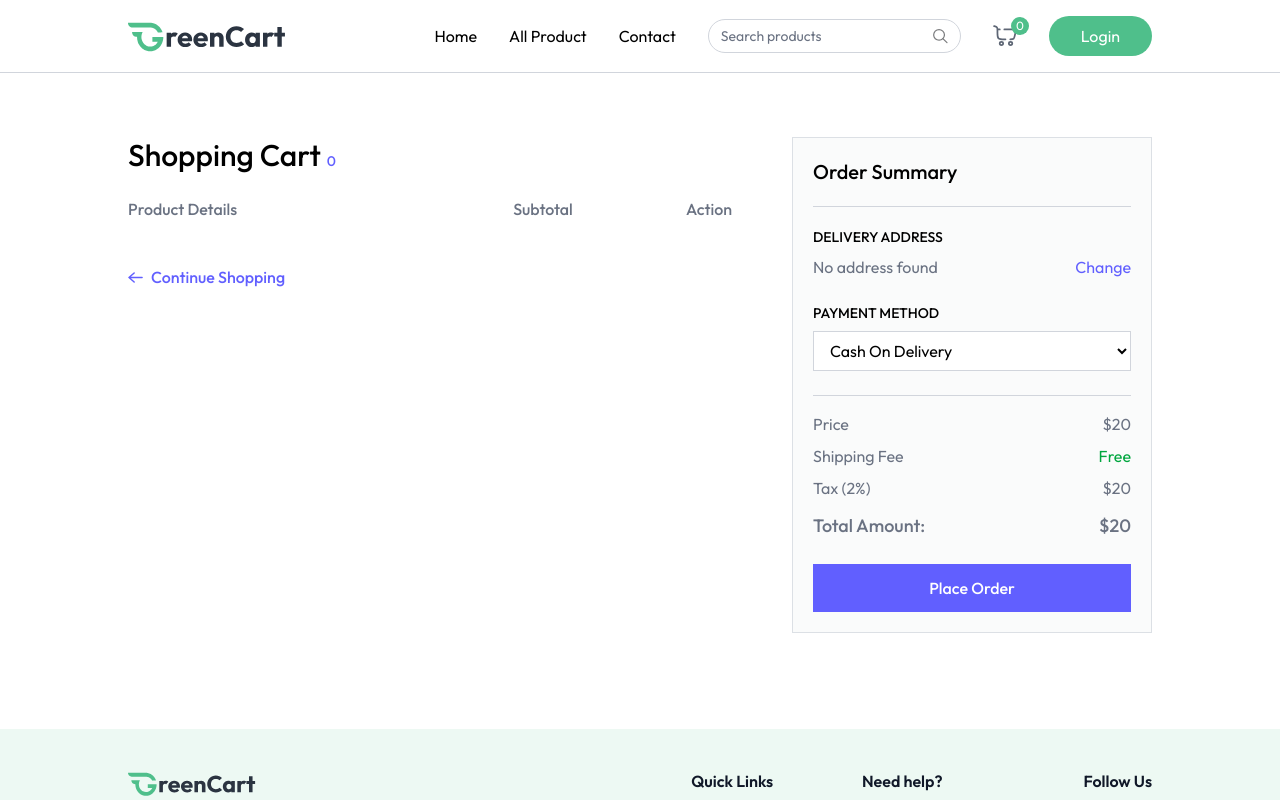
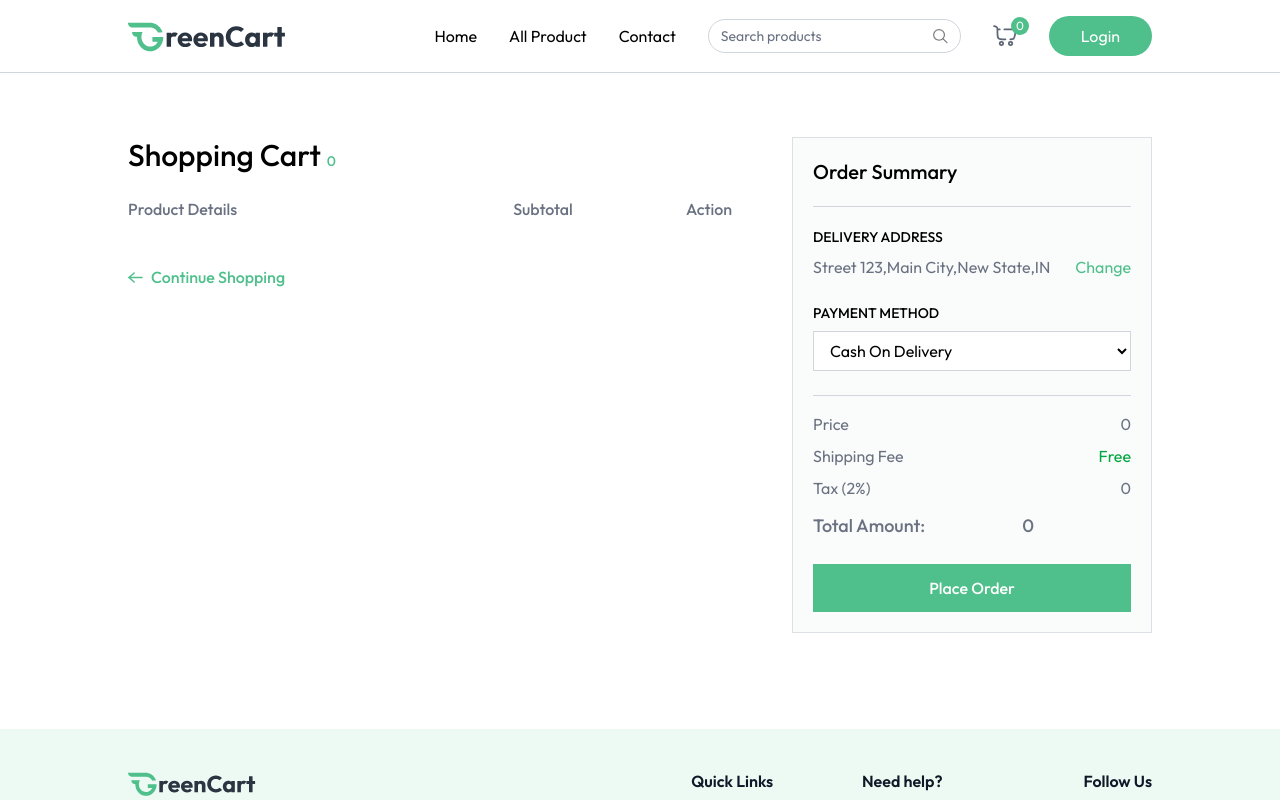
Before and after one commit to arju707/GroceryDeliveryWebsite, a React (Vite) app in the folder Client/: page /cart in a window 1280 px wide. Shown: the top 800 px of the page. Built offline with nearby package versions, Linux system fonts and the light colour scheme.

Commit message:
cartPageCompleated

```diff
--- a/Client/src/context/AppContext.jsx
+++ b/Client/src/context/AppContext.jsx
@@ -89,17 +89,19 @@ export const AppContextProvider=({children})=>{
 
     //total cart amount
 
-    const getCartAmount = ()=>{
-        let totalAmount = 0;
-        for (const items in cartItems){
-            let itemInfo = products.find((product)=>product._id === items );
-            if(cartItems[items] > 0 ){
-                totalAmount += itemInfo.offerprice * cartItems[items]
-            }
+   const getCartAmount = () => {
+    let total = 0
+    for (const key in cartItems) {
+        const product = products.find((item) => item._id === key)
+        if (product) {
+            const quantity = cartItems[key]
+            const price = Number(product.offerPrice) || 0
+            total += price * quantity
         }
-        return Math.floor(totalAmount *100) / 100
+    }
+    return total
+}
 
-    }
 
 
     useEffect(()=>{
--- a/Client/src/pages/Cart.jsx
+++ b/Client/src/pages/Cart.jsx
@@ -1,10 +1,10 @@
 import { useEffect, useState } from "react"
 import { useAppContext } from "../context/AppContext"
-import { dummyAddress } from "../assets/assets"
+import { assets, dummyAddress } from "../assets/assets"
 
 const Cart = () => {
 
-    const {products, currency, cartItems, removeFromCart, getCartCount, updateCartItems, navigate, getCartAmount} = useAppContext()
+    const {products, currency, cartItems, removeFromCart, getCartCount, updateCartItem, navigate, getCartAmount} = useAppContext()
 
     const [cartArray, setCartArray] = useState([])
     const [adresses, setAdresses] = useState(dummyAddress)
@@ -13,14 +13,26 @@ const Cart = () => {
     const [paymentOption, setPaymentOption] =useState("COD")
 
 
-    const getCart = ()=>{
-        let tempArray=[]
-        for(const key in cartItems){
-            const product = products.find((item)=> item._id === key)
-            product.quantity = cartItems[key]
-            tempArray.push(product)
+   const getCart = () => {
+    let tempArray = []
+    for (const key in cartItems) {
+        const product = products.find((item) => item._id === key)
+        if (product) {
+            const safeOfferPrice = Number(product.offerPrice) || 0
+            tempArray.push({
+                ...product,
+                quantity: cartItems[key],
+                offerPrice: safeOfferPrice
+            })
         }
-        setCartArray(tempArray)
+    }
+    setCartArray(tempArray)
+}
+
+
+
+    const placeOrder = async()=>{
+
     }
 
     useEffect(()=>{
@@ -37,7 +49,7 @@ const Cart = () => {
         <div className="flex flex-col md:flex-row mt-16">
             <div className='flex-1 max-w-4xl'>
                 <h1 className="text-3xl font-medium mb-6">
-                    Shopping Cart <span className="text-sm text-indigo-500">{getCartCount()}</span>
+                    Shopping Cart <span className="text-sm text-primary">{getCartCount()}</span>
                 </h1>
 
                 <div className="grid grid-cols-[2fr_1fr_1fr] text-gray-500 text-base font-medium pb-3">
@@ -60,7 +72,7 @@ const Cart = () => {
                                     <p>Weight: <span>{product.weight || "N/A"}</span></p>
                                     <div className='flex items-center'>
                                         <p>Qty:</p>
-                                        <select className='outline-none'>
+                                        <select onChange={e=>updateCartItem(product._id, Number(e.target.value))}  value={cartItems[product._id]} className='outline-none'>
                                             {Array(cartItems[product._id] > 9 ? cartItems[product._id] : 9).fill('').map((_, index) => (
                                                 <option key={index} value={index + 1}>{index + 1}</option>
                                             ))}
@@ -69,20 +81,17 @@ const Cart = () => {
                                 </div>
                             </div>
                         </div>
-                        <p className="text-center">${product.offerPrice * product.quantity}</p>
-                        <button className="cursor-pointer mx-auto">
-                            <svg width="20" height="20" viewBox="0 0 20 20" fill="none" xmlns="http://www.w3.org/2000/svg">
-                                <path d="m12.5 7.5-5 5m0-5 5 5m5.833-2.5a8.333 8.333 0 1 1-16.667 0 8.333 8.333 0 0 1 16.667 0" stroke="#FF532E" strokeWidth="1.5" strokeLinecap="round" strokeLinejoin="round" />
-                            </svg>
+                        <p className="text-center">{currency}{product.offerPrice * product.quantity}</p>
+                        <button onClick={()=>removeFromCart(product._id)} className="cursor-pointer mx-auto">
+                            <img src={assets.remove_icon} alt="remove" className="inline-block w-6 h-6" />
                         </button>
                     </div>)
                 )}
 
-                <button className="group cursor-pointer flex items-center mt-8 gap-2 text-indigo-500 font-medium">
-                    <svg width="15" height="11" viewBox="0 0 15 11" fill="none" xmlns="http://www.w3.org/2000/svg">
-                        <path d="M14.09 5.5H1M6.143 10 1 5.5 6.143 1" stroke="#615fff" strokeWidth="1.5" strokeLinecap="round" strokeLinejoin="round" />
-                    </svg>
-                    Continue Shopping
+                <button onClick={()=>{navigate("/products"); scrollTo(0,0)}} className="group cursor-pointer flex items-center mt-8 gap-2 text-indigo-500 font-medium">
+                    <img className="group-hover:-translate-x-1 transition" src={assets.arrow_right_icon_colored} alt="arrow" />
+                    <p className="text-primary">Continue Shopping</p>
+
                 </button>
 
             </div>
@@ -94,16 +103,20 @@ const Cart = () => {
                 <div className="mb-6">
                     <p className="text-sm font-medium uppercase">Delivery Address</p>
                     <div className="relative flex justify-between items-start mt-2">
-                        <p className="text-gray-500">No address found</p>
-                        <button onClick={() => setShowAddress(!showAddress)} className="text-indigo-500 hover:underline cursor-pointer">
+                        <p className="text-gray-500">{selectedAdress ? `${selectedAdress.street},${selectedAdress.city},${selectedAdress.state},${selectedAdress.country}` : "No address found"}</p>
+                        <button onClick={() => setShowAddress(!showAddress)} className="text-primary hover:underline cursor-pointer">
                             Change
                         </button>
                         {showAddress && (
                             <div className="absolute top-12 py-1 bg-white border border-gray-300 text-sm w-full">
-                                <p onClick={() => setShowAddress(false)} className="text-gray-500 p-2 hover:bg-gray-100">
-                                    New York, USA
+                                {adresses.map(( adresses, index)=>(
+
+                                    <p onClick={() => {setSelectedAdress(adresses); setShowAddress(false)}} className="text-gray-500 p-2 hover:bg-gray-100">
+                                    {adresses.street},{adresses.city},{adresses.state},{adresses.country}
                                 </p>
-                                <p onClick={() => setShowAddress(false)} className="text-indigo-500 text-center cursor-pointer p-2 hover:bg-indigo-500/10">
+
+                            )) }
+                                <p onClick={() => navigate("/add-adress")} className="text-primary text-center cursor-pointer p-2 hover:bg-indigo-500/10">
                                     Add address
                                 </p>
                             </div>
@@ -112,7 +125,7 @@ const Cart = () => {
 
                     <p className="text-sm font-medium uppercase mt-6">Payment Method</p>
 
-                    <select className="w-full border border-gray-300 bg-white px-3 py-2 mt-2 outline-none">
+                    <select onChange={e =>setPaymentOption(e.target.value)} className="w-full border border-gray-300 bg-white px-3 py-2 mt-2 outline-none">
                         <option value="COD">Cash On Delivery</option>
                         <option value="Online">Online Payment</option>
                     </select>
@@ -122,21 +135,22 @@ const Cart = () => {
 
                 <div className="text-gray-500 mt-4 space-y-2">
                     <p className="flex justify-between">
-                        <span>Price</span><span>$20</span>
+                        <span>Price</span><span>{currency} {getCartAmount()} </span>
                     </p>
                     <p className="flex justify-between">
                         <span>Shipping Fee</span><span className="text-green-600">Free</span>
                     </p>
                     <p className="flex justify-between">
-                        <span>Tax (2%)</span><span>$20</span>
+                        <span>Tax (2%)</span><span>{currency}{getCartAmount() * 2 / 100}</span>
                     </p>
                     <p className="flex justify-between text-lg font-medium mt-3">
-                        <span>Total Amount:</span><span>$20</span>
+                        <span>Total Amount:</span>{currency}{getCartAmount() + getCartAmount() * 2 / 100}<span>
+                            </span>
                     </p>
                 </div>
 
-                <button className="w-full py-3 mt-6 cursor-pointer bg-indigo-500 text-white font-medium hover:bg-indigo-600 transition">
-                    Place Order
+                <button onClick={placeOrder} className="w-full py-3 mt-6 cursor-pointer bg-primary text-white font-medium hover:bg-primary-dull transition">
+                    {paymentOption === "COD" ? "Place Order" : "Proceed to Checkout"}
                 </button>
             </div>
         </div>
```
